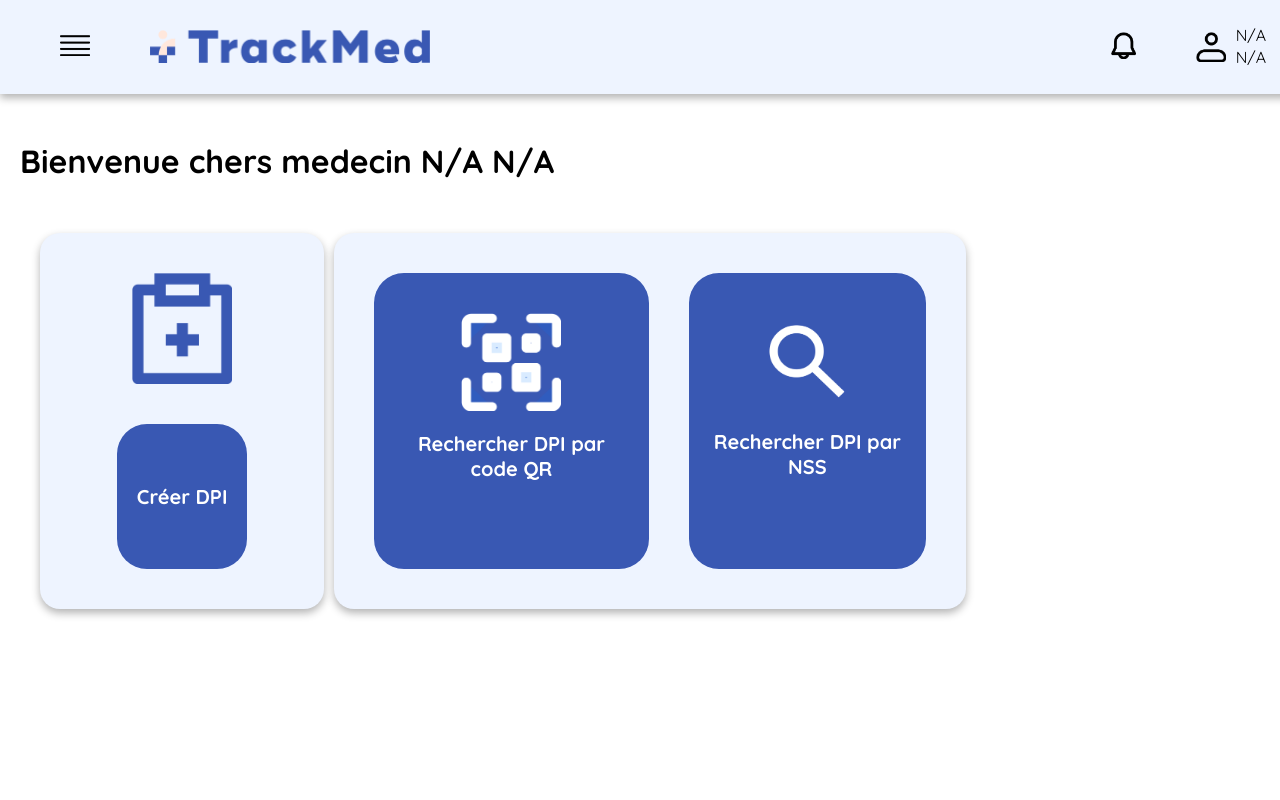
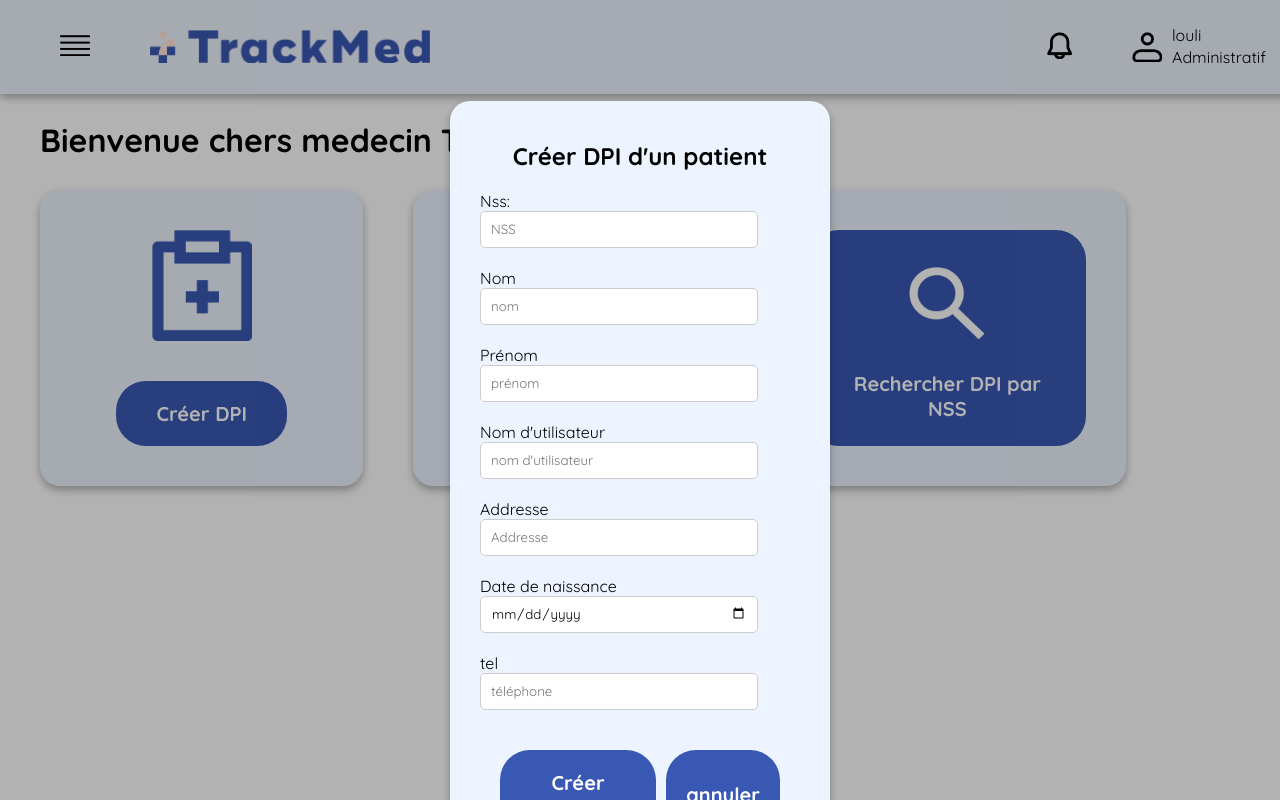
Before and after one commit to TatiYoucef/Web-App-DPI, an Angular app in the folder Front/: page /medecin in a window 1280 px wide. Both pictures are taken after a click on the button "Créer DPI". Built offline with nearby package versions, Linux system fonts and the light colour scheme.

Commit message:
Update Medecin accueil, DashBoard

```diff
--- a/Front/angular.json
+++ b/Front/angular.json
@@ -24,12 +24,10 @@
             ],
             "tsConfig": "tsconfig.app.json",
             "assets": [
-              "src/favicon.ico",
               "src/assets"
             ],
             "styles": [
-              "src/styles.css",
-              "node_modules/font-awesome/css/font-awesome.css"
+              "src/styles.css"
             ],
             "scripts": []
           },
--- a/Front/package.json
+++ b/Front/package.json
@@ -18,7 +18,9 @@
     "@angular/platform-browser": "^17.3.0",
     "@angular/platform-browser-dynamic": "^17.3.0",
     "@angular/router": "^17.3.0",
+    "chart.js": "^4.4.7",
     "font-awesome": "^4.7.0",
+    "html2canvas": "^1.4.1",
     "rxjs": "~7.8.0",
     "tslib": "^2.3.0",
     "zone.js": "~0.14.3"
--- a/Front/src/app/components/dash-board/dash-board.component.css
+++ b/Front/src/app/components/dash-board/dash-board.component.css
@@ -34,7 +34,7 @@
 
 button{
   font-family: "Quicksand", serif;
-  font-size: 18px;
+  font-size: 15px;
   font-weight: 800;
   color: #3958B3;
 
--- a/Front/src/app/components/dash-board/dash-board.component.html
+++ b/Front/src/app/components/dash-board/dash-board.component.html
@@ -11,14 +11,26 @@
 
   </button>
 
-  <button>
+  @if (user.role === "Administratif" ){
 
-    <div class="button-div">
-      <p>Patients</p>
-      <img src="../../../assets/icons/ic_patient.png" width="30px" height="30px">
-    </div>
+    <button>
+      <div class="button-div">
+        <p>Gestion des patients</p>
+        <img src="../../../assets/icons/ic_patient.png" width="30px" height="30px">
+      </div>
+    </button>
+  }
 
-  </button>
+  @if (user.role === "Laborantin"){
+
+    <button>
+      <div class="button-div">
+        <p>Générer un graphe</p>
+        <img src="../../../assets/icons/ic_graph.png" width="30px" height="30px">
+      </div>
+    </button>
+
+  }
 
   <button>
 
--- a/Front/src/app/components/dash-board/dash-board.component.ts
+++ b/Front/src/app/components/dash-board/dash-board.component.ts
@@ -1,5 +1,6 @@
 import { Component, inject } from '@angular/core';
 import { Router } from '@angular/router';
+import { UserDataService } from '../../services/userData/user-data.service';
 
 @Component({
   selector: 'app-dash-board',
@@ -11,7 +12,9 @@ import { Router } from '@angular/router';
 
 export class DashBoardComponent {
 
-  router = inject(Router)
+  router = inject(Router);
+
+  user= inject(UserDataService).getUserData();
 
   goToDisconnect(){
     this.router.navigate([""]);
--- a/Front/src/app/components/header-user/header.component.ts
+++ b/Front/src/app/components/header-user/header.component.ts
@@ -16,14 +16,7 @@ export class HeaderComponent {
   @Output() changeDashEvent = new EventEmitter<boolean>();
 
   router= inject(Router); //Router services
-  user = inject(UserDataService).getUserData() || {
-    id: 0,
-    nom: "N/A",
-    prenom: "N/A",
-    nomUser: "N/A",
-    naissance: "N/A",
-    role: "N/A",
-  } ; //Njibou Data te3 user te3na , hadik || besh lina 7na ida bghina ndesigniw bla manlogiw à chaque fois
+  user = inject(UserDataService).getUserData() ; //Njibou Data te3 user te3na
 
   isNotiPage = signal(false);
 
--- a/Front/src/app/pages/userPages/medecin/acceuil-page/acceuil-page.component.css
+++ b/Front/src/app/pages/userPages/medecin/acceuil-page/acceuil-page.component.css
@@ -23,9 +23,10 @@
 
   display: flex;
 
-  gap: 10px; /* Add spacing between items */
+  gap: 50px; /* Add spacing between items */
   margin: 20px;
 }
+
 .center-div{
   width: 100vw;
   height: 80vh;
@@ -62,6 +63,22 @@
 
 }
 
+.card3{
+
+  margin-top: 200px;
+  display: flex;
+  justify-content: center;
+  flex-direction: column;
+  align-items: start;
+  padding: 40px 30px;
+  border-radius: 20px;
+  background-color: #EEF4FF;
+  gap: 20px;
+  box-shadow: 0 4px 8px rgba(0, 0, 0, 0.3) ;
+  width: 25%;
+
+}
+
 button{
 
   font-family: "Quicksand", serif;
@@ -69,11 +86,12 @@ button{
   font-weight: 800;
   display:flex;
   flex-direction: column;
-  justify-content: start;
+  justify-content: center;
   align-items: center;
+  gap: 20px;
   border: none;
   border-radius: 30px ;
-  padding: 40px 20px;
+  padding: 20px 20px;
   background-color:#3958B3;
   color: #FFFFFF;
   transition: color 0.3s, background-color 0.3s, box-shadow 0.3s;
@@ -87,3 +105,53 @@ button:hover{
   color: #3958B3;
   box-shadow: 0 4px 8px rgba(0, 0, 0, 0.3) ;
 }
+
+.annuler{
+  margin-left: -40px;
+}
+
+p, h1{
+  margin: 0 20px;
+}
+
+h2{
+  margin: auto;
+}
+
+.grey-div{
+  display: flex;
+  flex-direction: column;
+  justify-content: center;
+  align-items: center;
+
+  position: fixed;
+  top: 0;
+  left: 0;
+  z-index: 2;
+
+  background-color: rgba(0, 0, 0, 0.3);
+
+  width: 100%;
+  height: 100%;
+
+  overflow: auto;
+}
+
+input{
+  font-family: "Quicksand", serif;
+
+  height: 25px;
+  padding: 5px 10px;
+  width: 80%;
+  margin-top: -20px;
+
+  border: 1px solid #ccc; /* Light gray border */
+  outline: none;
+  border-radius: 5px;
+  transition: border-color 0.3s ease;
+
+}
+
+input:focus {
+  border-color: #3958B3; /* Blue border on focus */
+}
--- a/Front/src/app/pages/userPages/medecin/acceuil-page/acceuil-page.component.html
+++ b/Front/src/app/pages/userPages/medecin/acceuil-page/acceuil-page.component.html
@@ -15,25 +15,82 @@
       <h1>Bienvenue chers medecin {{user.nom}} {{user.prenom}}</h1>
 
       <div class="container2">
+
         <div class="card2">
           <img src="../../../../../assets/icons/new_DPI.png" width="100px" >
-          <button>
+
+          <button (click)="isCreeDPI.set(true)">
             <p>Créer DPI</p>
           </button>
+
         </div>
 
         <div class="card">
+
           <button>
             <img src="../../../../../assets/icons/QR.png" width="100px" >
             <p>Rechercher DPI par code QR</p>
           </button>
-          <button>
+
+          <button (click)="isRecherchePatient.set(true)">
             <img src="../../../../../assets/icons/search.png" width="100px" >
             <p>Rechercher DPI par NSS</p>
           </button>
+
         </div>
 
       </div>
+
+      @if (isCreeDPI() || isRecherchePatient()) { <!--Ida medecin cliaka l'un des deux boutons-->
+
+        <div class="grey-div" (click)="annulerRecherche($event)">
+
+          <div class="card3">
+
+            <h2>{{isCreeDPI()? "Créer DPI d'un patient":"Rechercher un patient"}}</h2>
+
+            <label>Nss:</label>
+            <input type="text" placeholder="NSS">
+
+            @if (isCreeDPI()) {
+              <label>Nom</label>
+              <input type="text" placeholder="nom">
+
+              <label>Prénom</label>
+              <input type="text" placeholder="prénom">
+
+              <label>Nom d'utilisateur</label>
+              <input type="text" placeholder="nom d'utilisateur">
+
+              <label>Addresse</label>
+              <input type="text" placeholder="Addresse">
+
+              <label>Date de naissance</label>
+              <input type="date">
+
+              <label>tel</label>
+              <input type="tel" placeholder="téléphone">
+            }
+
+            <div class="container2">
+
+              <button (click)="isCreeDPI()? creerDPI() : recherchePatient()">
+                <p> {{isCreeDPI() ? "Créer DPI":"Recherche DPI" }} </p>
+              </button>
+
+              <button class="annuler" (click)="annulerRecherche($event)">
+                annuler
+              </button>
+
+            </div>
+
+
+          </div>
+
+          @if (isRecherchePatient()) {<div style="margin-top: 300px;"></div>}
+        </div>
+
+      }
 
 
     } @loading (minimum 0.5s) { <!--Nesstennaw minimum 4s besh naffichiw @defer-->
--- a/Front/src/app/pages/userPages/medecin/acceuil-page/acceuil-page.component.ts
+++ b/Front/src/app/pages/userPages/medecin/acceuil-page/acceuil-page.component.ts
@@ -15,16 +15,29 @@ import { UserDataService } from '../../../../services/userData/user-data.service
 export class AcceuilPageComponent {
 
   isDashBoard = signal(false);
-  user = inject(UserDataService).getUserData() || {
-    id: 0,
-    nom: "N/A",
-    prenom: "N/A",
-    nomUser: "N/A",
-    naissance: "N/A",
-    role: "Patient",
-  } ; //Njibou Data te3 user te3na , hadik || besh lina 7na ida bghina ndesigniw bla manlogiw à chaque fois
+  user = inject(UserDataService).getUserData() ;  //Njibou Data te3 user te3na
+
+  isCreeDPI = signal(false);
+  isRecherchePatient = signal(false); //si on clique 3la recherche wella créer, ywellou vrai
 
   changeDashState(){
     this.isDashBoard.update((e) => !e);
   }
+
+  annulerRecherche(event: MouseEvent){
+
+    if ((event.target as HTMLElement).classList.contains('grey-div') || (event.target as HTMLElement).classList.contains('annuler') ) {
+      this.isCreeDPI.set(false);
+      this.isRecherchePatient.set(false);
+    }
+
+  }
+
+  creerDPI(){
+    console.log("Créer DPI en cours de traitement...")
+  }
+
+  recherchePatient(){
+    console.log("Recherche patient en cours de traitement...")
+  }
 }
--- a/Front/src/app/pages/userPages/rab-lab-inf/ajout-result-bilan/ajout-result-bilan.component.ts
+++ b/Front/src/app/pages/userPages/rab-lab-inf/ajout-result-bilan/ajout-result-bilan.component.ts
@@ -5,6 +5,7 @@ import { DashBoardComponent } from "../../../../components/dash-board/dash-board
 import { TestBilan } from '../../../../modules/types';
 import { FetchModulesService } from '../../../../services/fetchModules/fetch-modules.service';
 import { catchError } from 'rxjs';
+import { UserDataService } from '../../../../services/userData/user-data.service';
 
 @Component({
   selector: 'app-ajout-result-bilan',
@@ -17,6 +18,8 @@ import { catchError } from 'rxjs';
 export class AjoutResultBilanComponent implements OnInit {
 
   isDashBoard = signal(false);
+
+  user = inject(UserDataService).getUserData();
 
   fetchServices = inject(FetchModulesService);
   listTestsBilan = signal<Array<TestBilan>>([]); // liste des demandes de tests pour un bilan
--- a/Front/src/app/services/userData/user-data.service.ts
+++ b/Front/src/app/services/userData/user-data.service.ts
@@ -7,7 +7,16 @@ import { User } from '../../modules/types';
 
 export class UserDataService { //classe 3endha ge3 les variables globales de user
 
-  private user?:User ;
+  private user:User = {
+    id: 0,
+    nom: "Toutou",
+    prenom: "Youyou",
+    nomUser: "louli",
+    naissance: "01/01/2000",
+    adresse: "Kherrouba, Alger, Algérie",
+    tel: "0555447788",
+    role: "Administratif",
+  };
 
   getUserData(){
     return this.user;
```
Also changed, not shown: Front/src/app/pages/userPages/rab-lab-inf/ajout-result-bilan/ajout-result-bilan.component.html (+4 -3 lines), Front/src/assets/icons/ic_graph.png (added), 1 other file (tests, documents, lock files or other folders).
